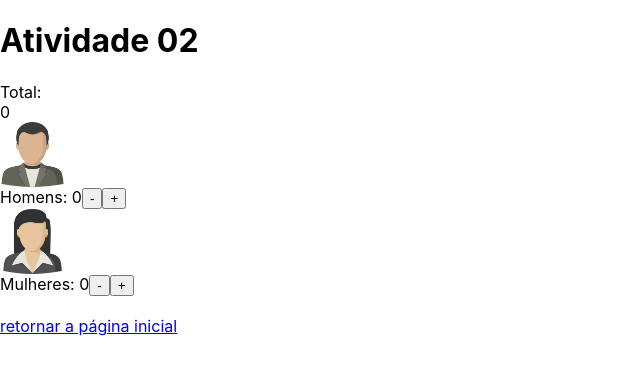
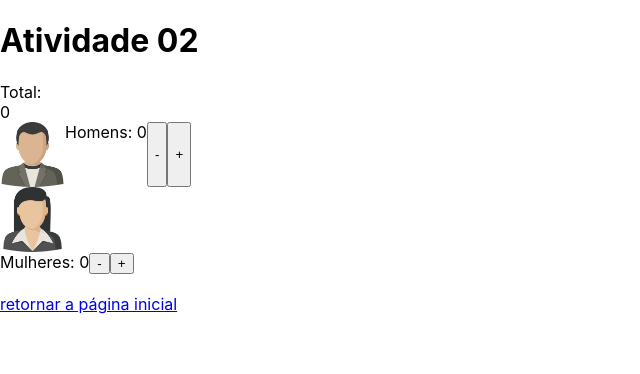
Before and after one commit to giuliakaori/Projeto-React, a React (Create React App) app: page /Atv02 in a window 1280 px wide. Shown: the top 374 px of the page, without its empty margins (0-640 px from the left). Built offline with nearby package versions, Linux system fonts and the light colour scheme.

Commit message:
Update style.css

```diff
--- a/src/style.css
+++ b/src/style.css
@@ -4,3 +4,7 @@ img
   flex-direction: column;
   width: 65px;
 }
+.homem
+{
+  display: flex;
+}
```
